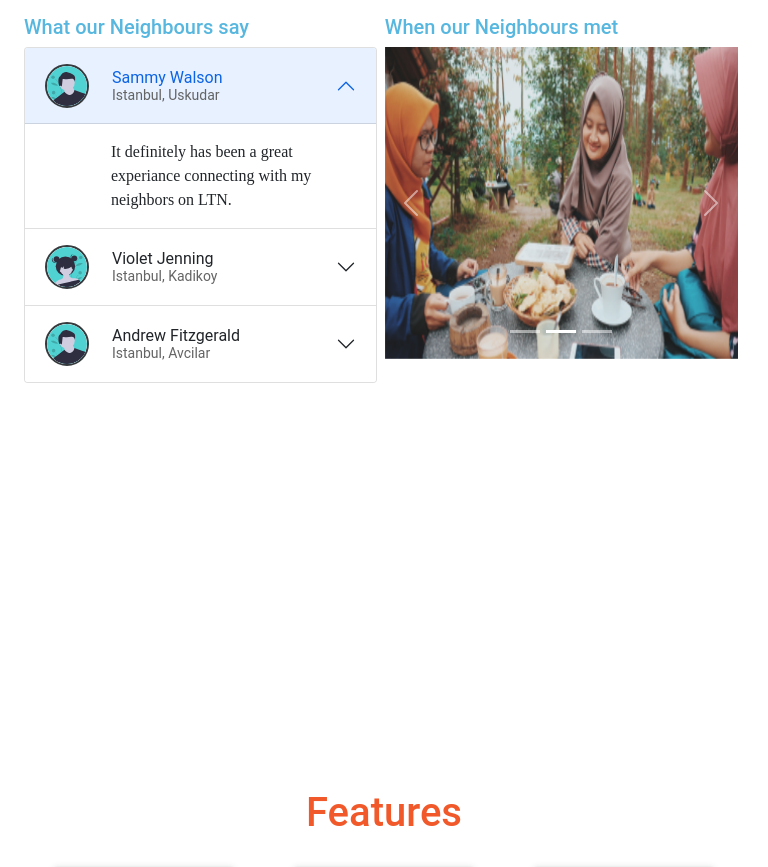
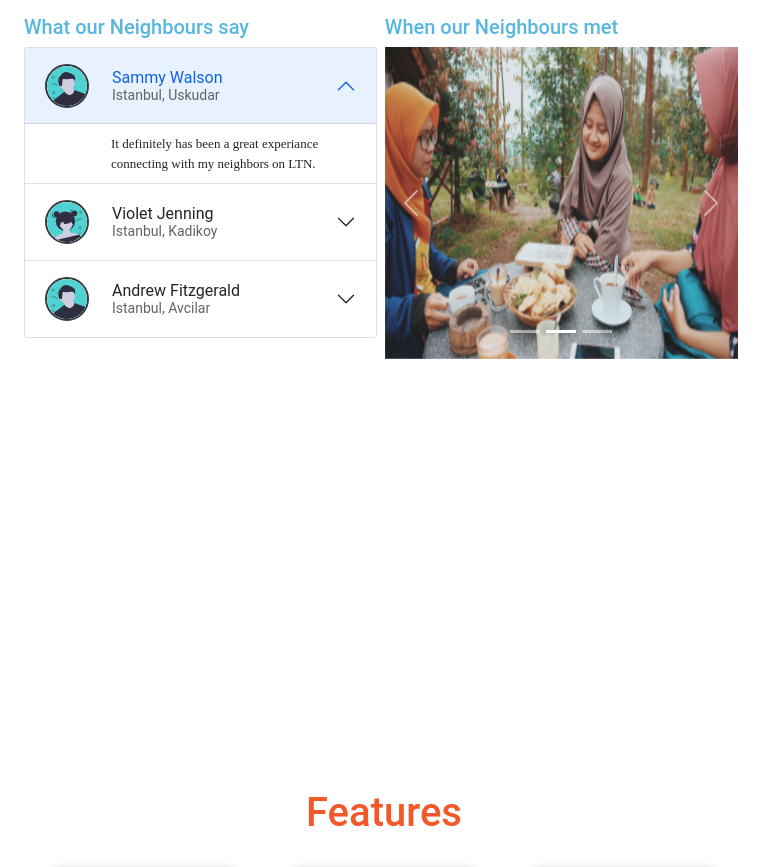
Before and after one commit to ReCoded-Org/capstone-turkey-love-thy-neighbour, a React (Create React App) app: page / in a window 768 px wide. Shown: the part 1700-2567 px from the top of the page. Built offline with nearby package versions, Linux system fonts and the light colour scheme; no server answers.

Commit message:
Tweak styling

```diff
--- a/src/components/SocialProof/index.scss
+++ b/src/components/SocialProof/index.scss
@@ -6,6 +6,7 @@
 
   & > div {
     padding: 0;
+
     @media screen and (min-width: 768px) {
       width: 49%;
     }
@@ -13,6 +14,7 @@
 
   h2 {
     color: $logo-blue;
+
     @media screen and (min-width: 992px) {
       font-size: 30px !important;
     }
@@ -32,6 +34,50 @@
         margin: 0 auto;
       }
 
+      .first-accordion-item {
+        & > div.accordion-collapse {
+          & > div.accordion-body {
+            @media screen and (max-width: 991px) {
+              font-size: 13px;
+            }
+            @media screen and (min-width: 768px) and (max-width: 991px) {
+              font-size: 13px;
+              padding-top: 10px;
+              padding-bottom: 10px;
+            }
+          }
+        }
+      }
+
+      .second-accordion-item {
+        & > div.accordion-collapse {
+          & > div.accordion-body {
+            @media screen and (max-width: 991px) {
+              font-size: 13px;
+            }
+            @media screen and (min-width: 768px) and (max-width: 991px) {
+              font-size: 13px;
+              padding-top: 21px;
+              padding-bottom: 21px;
+            }
+          }
+        }
+      }
+
+      .third-accordion-item {
+        & > div.accordion-collapse {
+          & > div.accordion-body {
+            @media screen and (max-width: 991px) {
+              font-size: 13px;
+            }
+            @media screen and (min-width: 768px) and (max-width: 991px) {
+              padding-top: 21px;
+              padding-bottom: 21px;
+            }
+          }
+        }
+      }
+
       .first-accordion-item,
       .second-accordion-item,
       .third-accordion-item {
@@ -44,6 +90,7 @@
 
         div {
           margin-left: 23px;
+
           small {
             color: var(--dark-gray);
 
```
